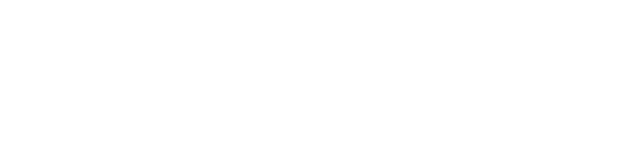
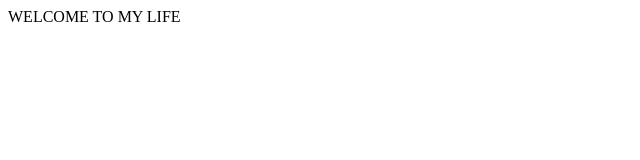
Before and after one commit to ssemazzijustus1998/portfolio-landing, a plain HTML site: page portfolio-landing.html in a window 1280 px wide. Shown: the whole page, without its empty margins (0-640 px from the left). Drawn offline with Linux system fonts and the light colour scheme.

Commit message:
add first heading

```diff
--- a/portfolio-landing.html
+++ b/portfolio-landing.html
@@ -5,6 +5,7 @@
 
   </head>
   <body>
+    <hi>WELCOME TO MY LIFE</h1>
 
 
 
```
